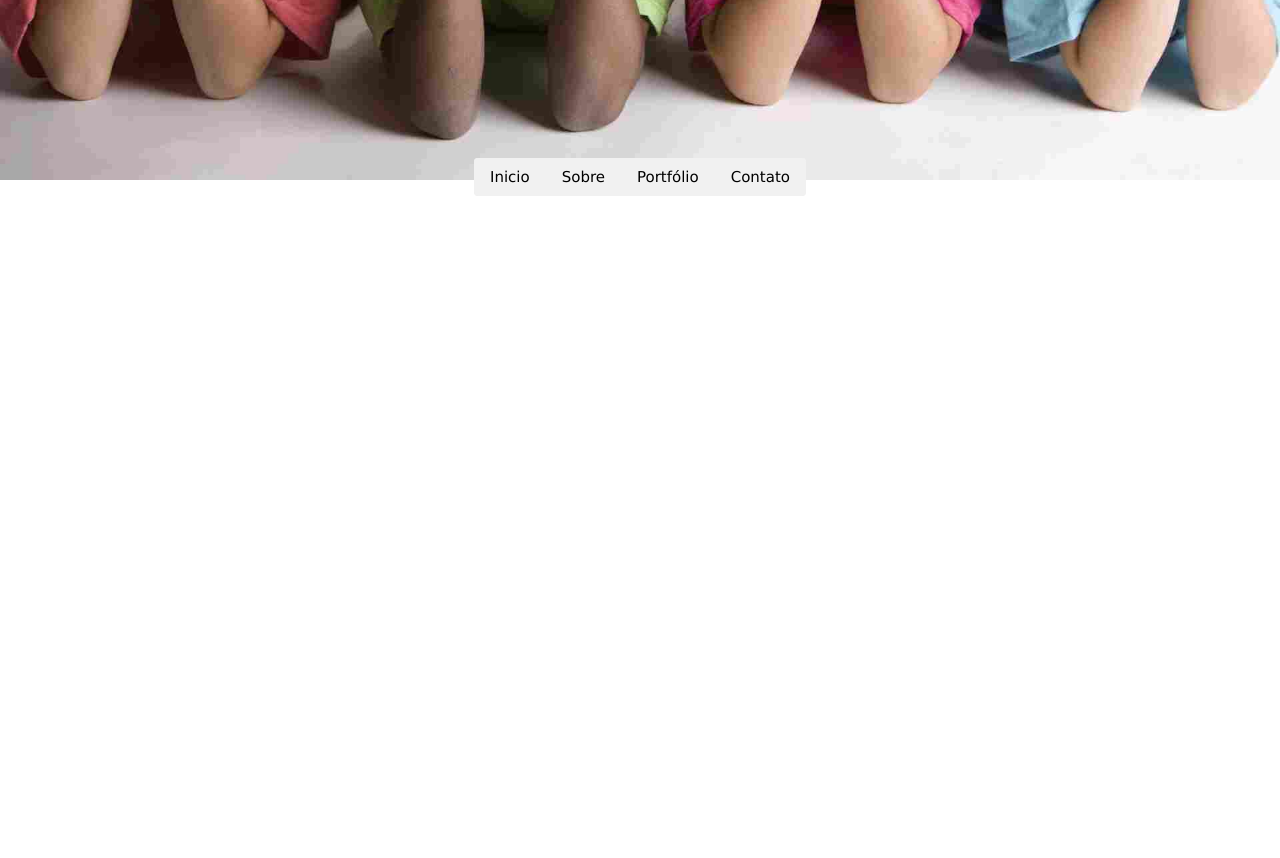
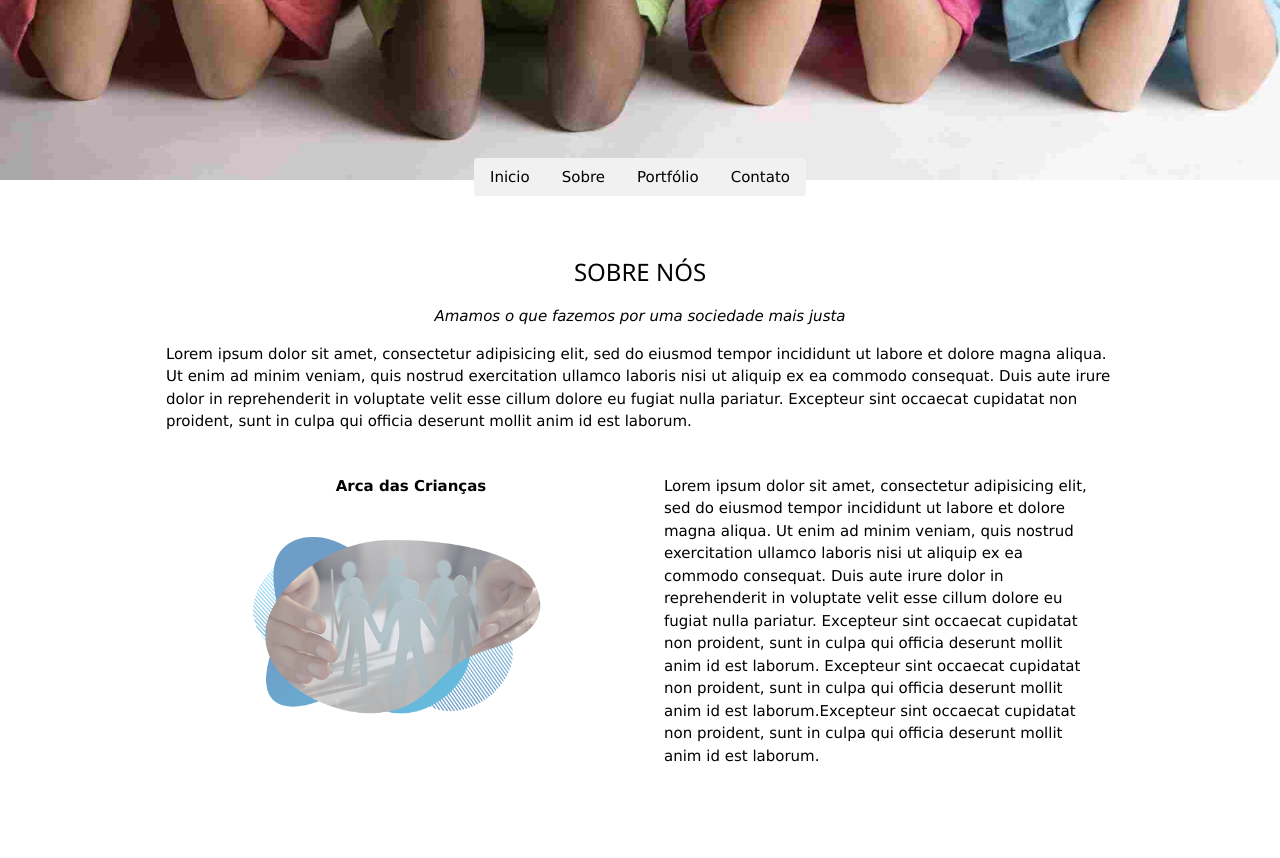
Before and after one commit to nildoeti/arcadascriancas, a plain HTML site: page index.html in a window 1280 px wide. Shown: the part 540-1398 px from the top of the page. Before the commit the page ends 800 px from the top, so only its background shows below. Drawn offline with Linux system fonts and the light colour scheme.

Commit message:
adicionado marcação html sobre o projeto e sua imagem

```diff
--- a/index.html
+++ b/index.html
@@ -35,17 +35,48 @@
 		<div class="w3-bar w3-light-grey">
 			<a href="#" class="w3-bar-item w3-button">Inicio</a>
 			<a href="#sobre" class="w3-bar-item w3-button">Sobre</a>
-			<a href="#sobre" class="w3-bar-item w3-button">Portfólio</a>
+			<a href="#portfolio" class="w3-bar-item w3-button">Portfólio</a>
 			<a href="#contact" class="w3-bar-item w3-button">Contato</a>
 		</div>
 	</div>
 
+	</header>
 
 
+	<!-- Container sobre a empresa  -->
+	<div class="w3-content w3-container w3-padding-64" id="about">
+  		<h3 class="w3-center">SOBRE NÓS</h3>
+ 		<p class="w3-center"><em>Amamos o que fazemos por uma sociedade mais justa</em></p>
+		<p>
+			Lorem ipsum dolor sit amet, consectetur adipisicing elit, sed do eiusmod
+			tempor incididunt ut labore et dolore magna aliqua. Ut enim ad minim veniam,
+			quis nostrud exercitation ullamco laboris nisi ut aliquip ex ea commodo
+			consequat. Duis aute irure dolor in reprehenderit in voluptate velit esse
+			cillum dolore eu fugiat nulla pariatur. Excepteur sint occaecat cupidatat non
+			proident, sunt in culpa qui officia deserunt mollit anim id est laborum.
+		</p>
+  	<div class="w3-row">
+    <div class="w3-col m6 w3-center w3-padding-large">
+      <p><b><i class="fa fa-user w3-margin-right"></i>Arca das Crianças</b></p><br>
+      <img src="./img/sobre.png" class="w3-round w3-image w3-opacity w3-hover-opacity-off" alt="Photo of Me" width="500" height="333">
+    </div>
 
+    <!-- Conteúdo oculto de telas pequenas -->
+    <div class="w3-col m6 w3-hide-small w3-padding-large">
+      <p>
+      	Lorem ipsum dolor sit amet, consectetur adipisicing elit, sed do eiusmod
+      	tempor incididunt ut labore et dolore magna aliqua. Ut enim ad minim veniam,
+      	quis nostrud exercitation ullamco laboris nisi ut aliquip ex ea commodo
+      	consequat. Duis aute irure dolor in reprehenderit in voluptate velit esse
+      	cillum dolore eu fugiat nulla pariatur. Excepteur sint occaecat cupidatat non
+      	proident, sunt in culpa qui officia deserunt mollit anim id est laborum.
+      	Excepteur sint occaecat cupidatat non proident, sunt in culpa qui
+      	officia deserunt mollit anim id est laborum.Excepteur sint occaecat cupidatat
+      	non proident, sunt in culpa qui	officia deserunt mollit anim id est laborum.
+    </p>
+    </div>
+  </div>
 
-
-	</header>
 </body>
 
 </html>
```
